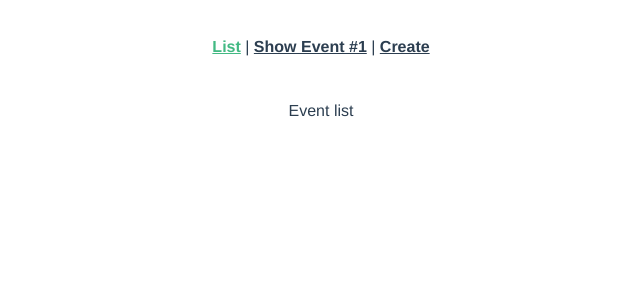
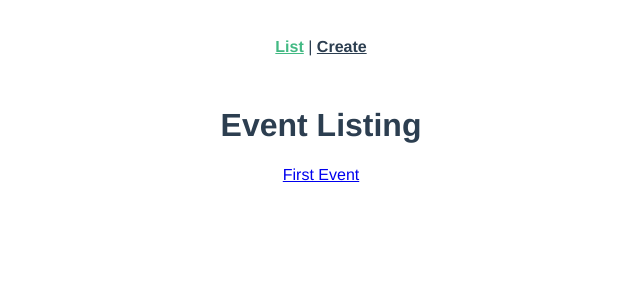
Before and after one commit to mantasastra/real-world-vue, a Vue app: page / in a window 1280 px wide. Shown: the top 300 px of the page, without its empty margins (319-959 px from the left). Built offline with nearby package versions, Linux system fonts and the light colour scheme.

Commit message:
Add dynamic routing

```diff
--- a/src/App.vue
+++ b/src/App.vue
@@ -2,7 +2,6 @@
   <div id="app">
     <div id="nav">
       <router-link :to="{ name: 'event-list' }">List</router-link> |
-      <router-link :to="{ name: 'event-show' }">Show Event #1</router-link> |
       <router-link :to="{ name: 'event-create' }">Create</router-link>
     </div>
     <router-view />
--- a/src/router/index.js
+++ b/src/router/index.js
@@ -11,16 +11,17 @@
     component: EventList
   },
   {
-    path: '/event',
-    name: 'event-show',
-    component: () =>
-      import(/* webpackChunkName: "eventShow" */ '../views/EventShow')
-  },
-  {
     path: '/event/create',
     name: 'event-create',
     component: () =>
-      import(/* webpackChunkName: "eventCreate" */ '../views/EventCreate')
+      import(/* webpackChunkName: "eventCreate" */ '@/views/EventCreate')
+  },
+  {
+    path: '/event/:id',
+    name: 'event-show',
+    props: true,
+    component: () =>
+      import(/* webpackChunkName: "eventShow" */ '@/views/EventShow')
   }
 ]
 
--- a/src/views/EventList.vue
+++ b/src/views/EventList.vue
@@ -1,5 +1,12 @@
 <template>
-  <p>Event list</p>
+  <div>
+    <h1>Event Listing</h1>
+    <p>
+      <router-link :to="{ name: 'event-show', params: { id: '1' } }"
+        >First Event</router-link
+      >
+    </p>
+  </div>
 </template>
 
 <script>
--- a/src/views/EventShow.vue
+++ b/src/views/EventShow.vue
@@ -1,10 +1,11 @@
 <template>
-  <p>Event Show</p>
+  <h1>Showing event #{{ id }}</h1>
 </template>
 
 <script>
 export default {
-  name: 'EventShow'
+  name: 'EventShow',
+  props: ['id']
 }
 </script>
 
```
